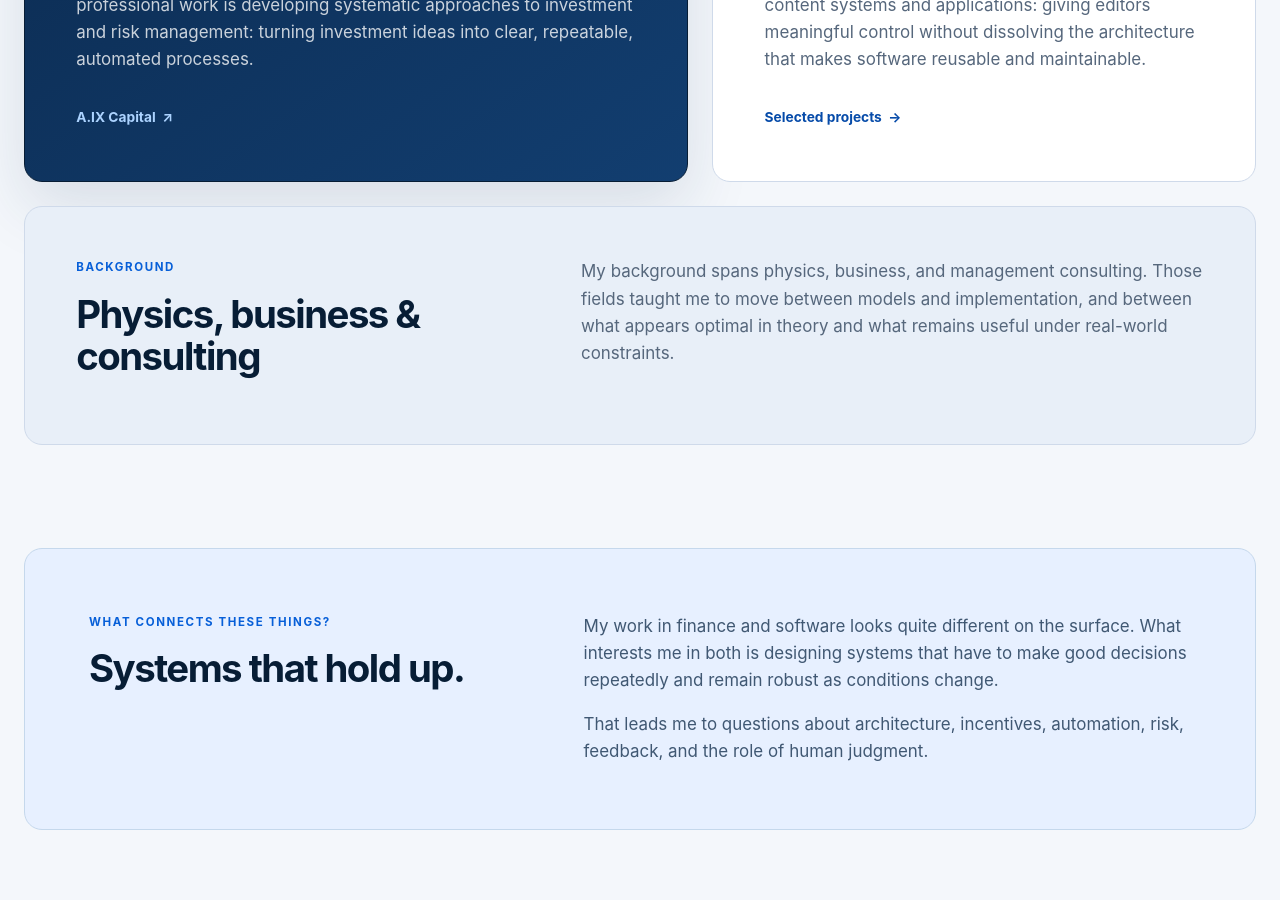
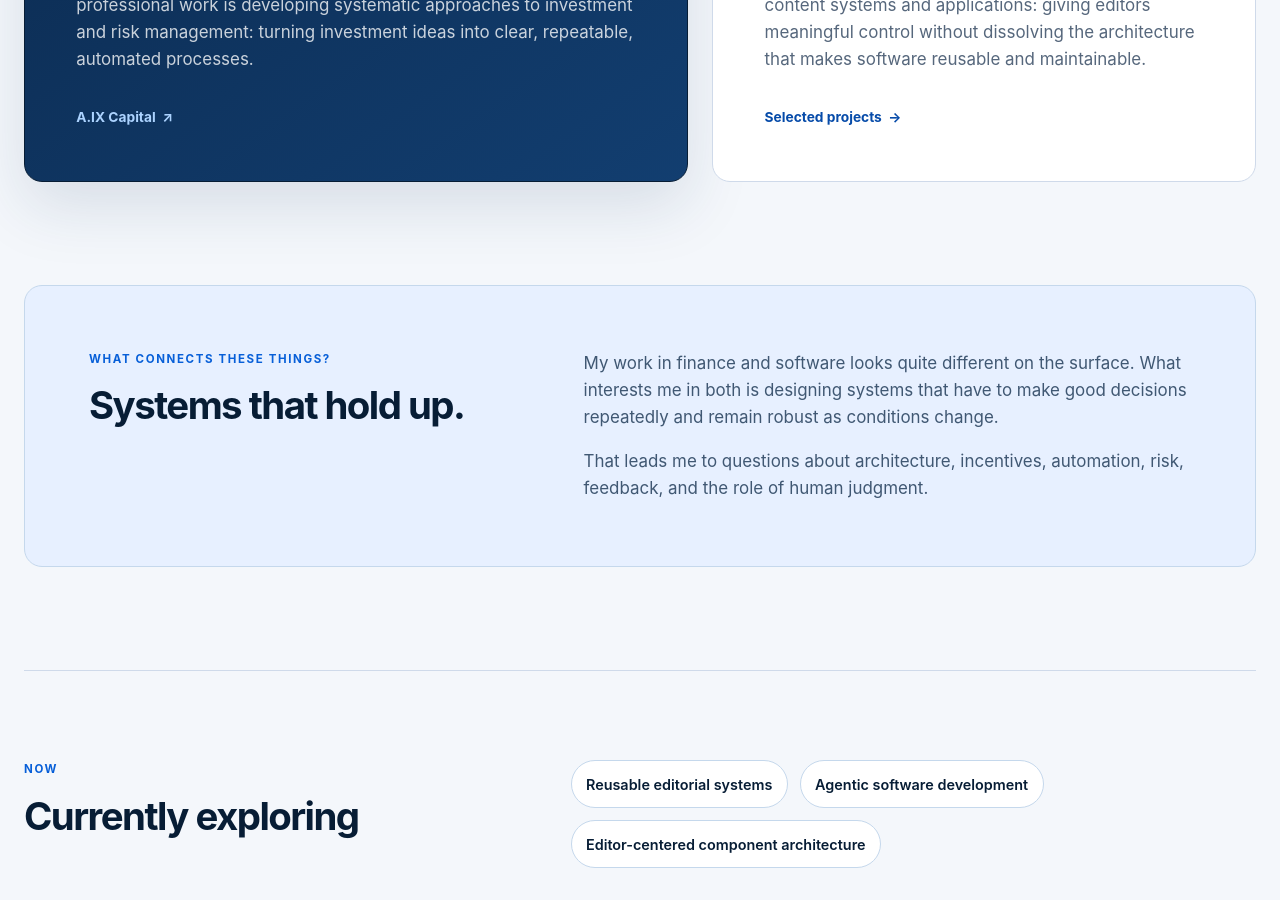
Before and after one commit to fsbraun/fsbraun.github.io, a Jekyll site: the page built from about.md, in a window 1280 px wide and 900 px high, scrolled down 919 px. Built offline with Jekyll 4.4.1, drawn with Linux system fonts in a browser that asks for light colours.

Commit message:
fix: Simplify about page

```diff
--- a/about.md
+++ b/about.md
@@ -39,16 +39,6 @@ permalink: /about/
       <a class="text-link" href="{{ '/projects/' | relative_url }}">Selected projects&nbsp; →</a>
     </div>
   </article>
-
-  <article class="about-card about-card-wide">
-    <div>
-      <p class="eyebrow">Background</p>
-      <h2>Physics, business &amp; consulting</h2>
-    </div>
-    <div class="about-copy">
-      <p>My background spans physics, business, and management consulting. Those fields taught me to move between models and implementation, and between what appears optimal in theory and what remains useful under real-world constraints.</p>
-    </div>
-  </article>
 </section>
 
 <section class="about-connection">
```
